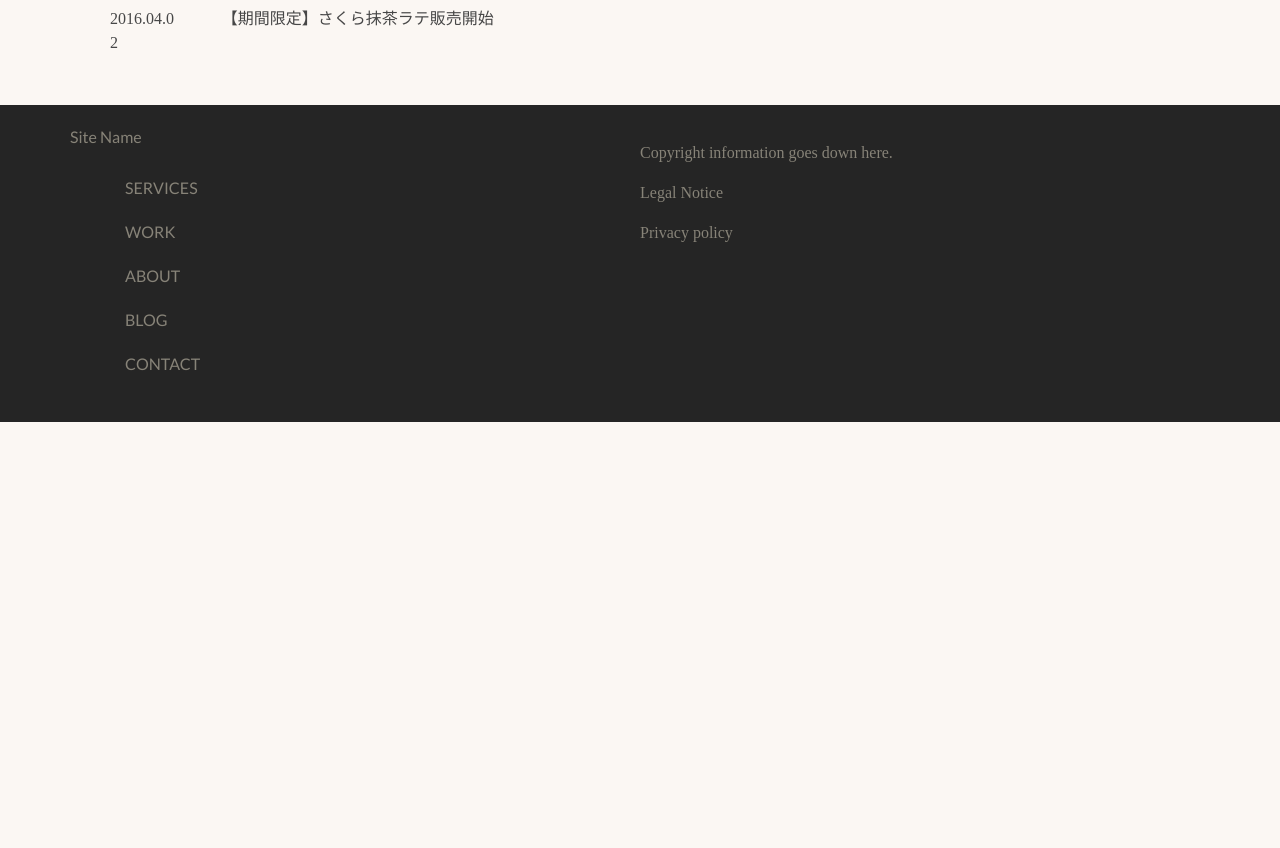
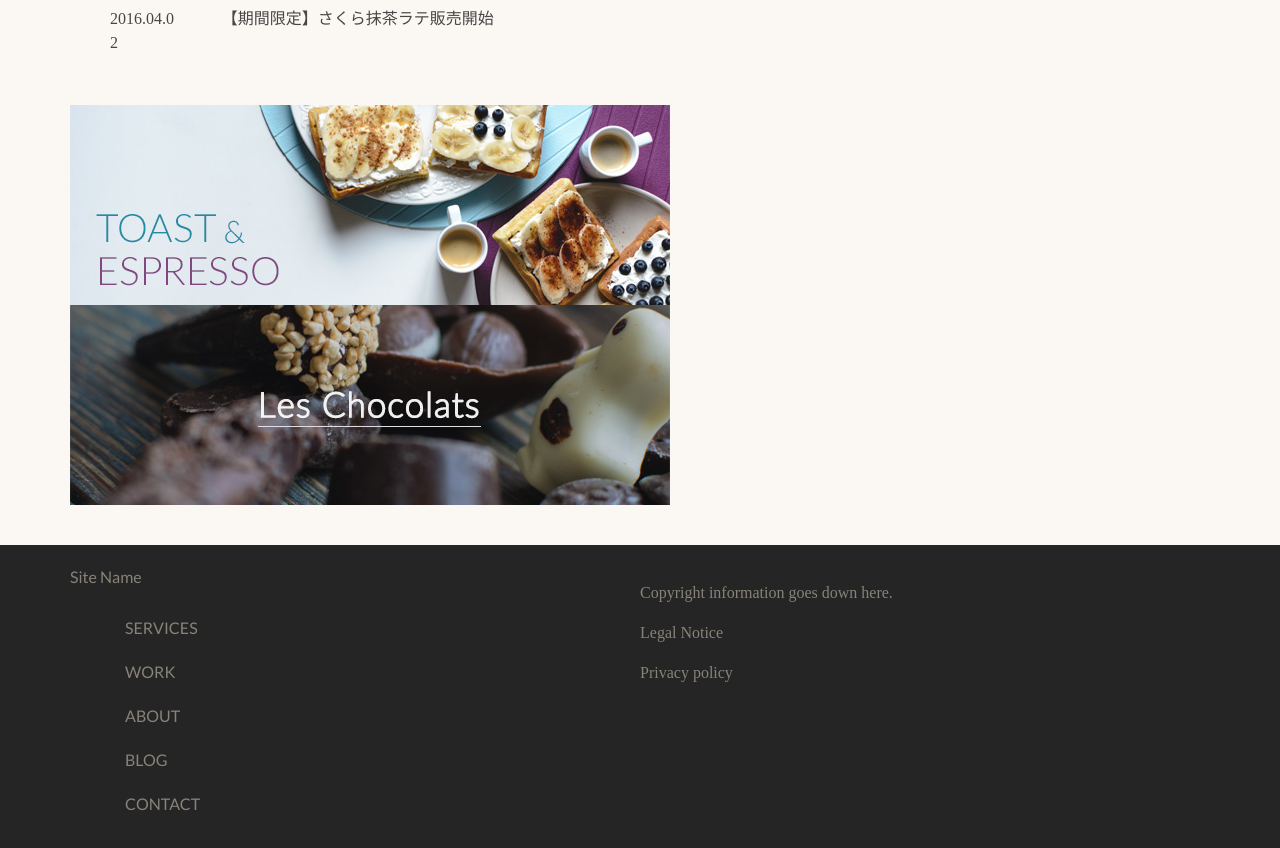
Before and after one commit to skikuchi7329/CafeHomepage, a plain HTML site: page dist/index.html in a window 1280 px wide. Shown: the part 1957-2805 px from the top of the page. Before the commit the page ends 2379 px from the top, so only its background shows below. Drawn offline with Linux system fonts and the light colour scheme.

Commit message:
add top_banner

```diff
--- a/dist/index.html
+++ b/dist/index.html
@@ -154,6 +154,17 @@
     </ol>
   </section>
 
+  <div class="l-column">
+    <div class="l-row">
+      <a href="#" class="l-halfColumn">
+        <img src="./img/top/top_banner_1.jpg" alt="Dummy_Banner">
+      </a>
+      <a>
+        <img src="./img/top/top_banner_2.jpg" alt="Dummy_Banner">
+      </a>
+    </div>
+  </div>
+
   <footer class="Footer">
     <div class="l-row l-column">
       <div class="Footer__head">
```
